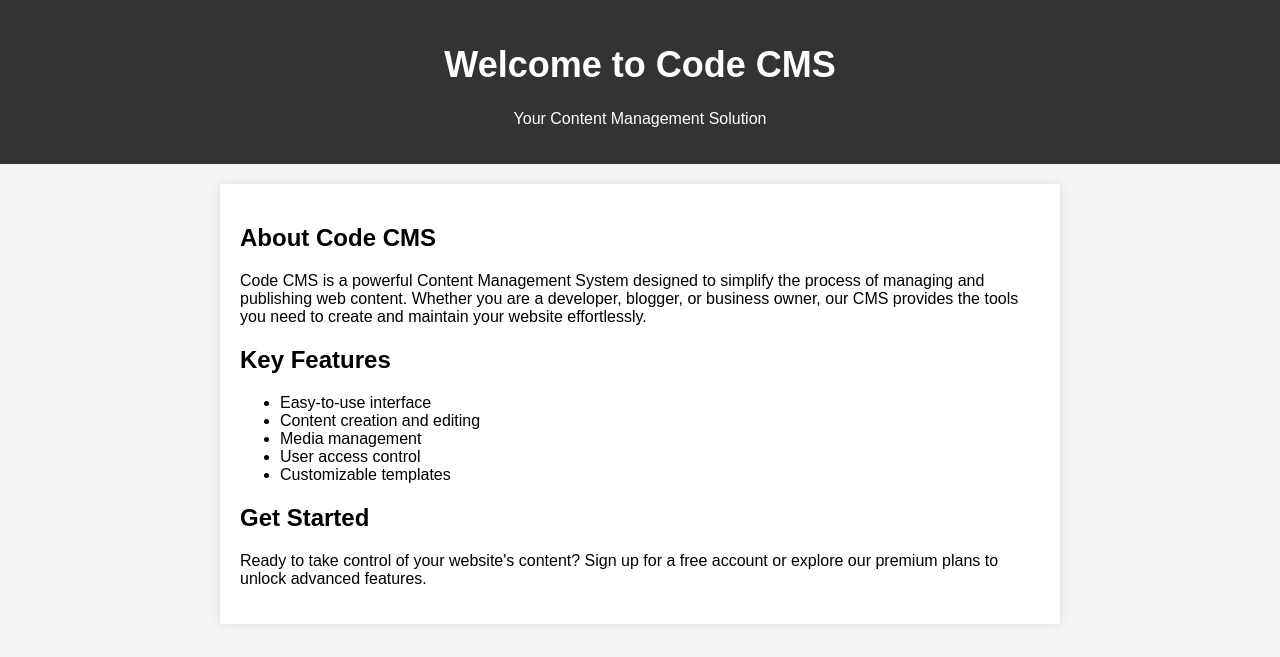
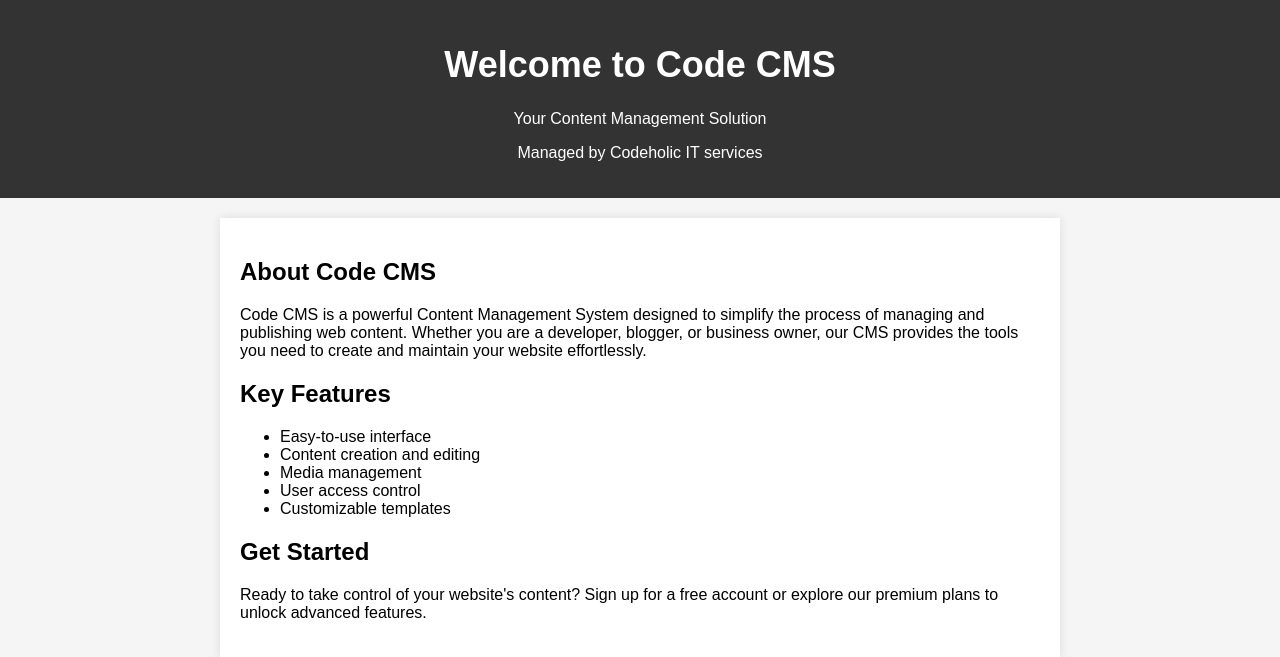
Before and after one commit to CodeholicGourav/CMS-Fastapi, a FastAPI app: page / in a window 1280 px wide. Shown: the top 657 px of the page. Run offline with FastAPI, Linux system fonts and the light colour scheme; parts of the project's set-up code (start-up, migrations or seed data) failed here and were passed over.

Commit message:
changes to check the workflow

```diff
--- a/templates/index.html
+++ b/templates/index.html
@@ -34,6 +34,7 @@
     <header>
         <h1>Welcome to Code CMS</h1>
         <p>Your Content Management Solution</p>
+        <p>Managed by Codeholic IT services</p>
     </header>
     <div class="container">
         <h2>About Code CMS</h2>
```
